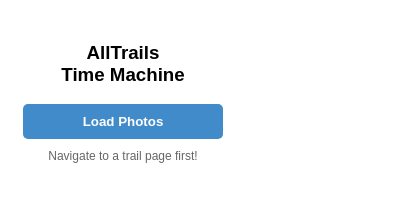
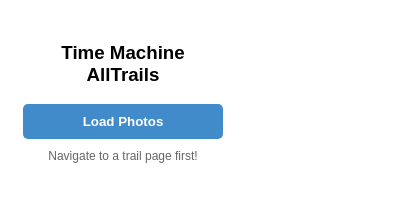
Before and after one commit to RiestraDev/TimeMachineForAllTrails, a browser extension: page popup.html in a window 400 px wide. Drawn offline with Linux system fonts and the light colour scheme.

Commit message:
Updated wording in popup.html

```diff
--- a/popup.html
+++ b/popup.html
@@ -12,7 +12,7 @@
     </style>
 </head>
 <body>
-    <h3>AllTrails<br>Time Machine</h3>
+    <h3>Time Machine<br>AllTrails</h3>
     <button id="startBtn">Load Photos</button>
     <p class="note">Navigate to a trail page first!</p>
     <script src="popup.js"></script>
```
